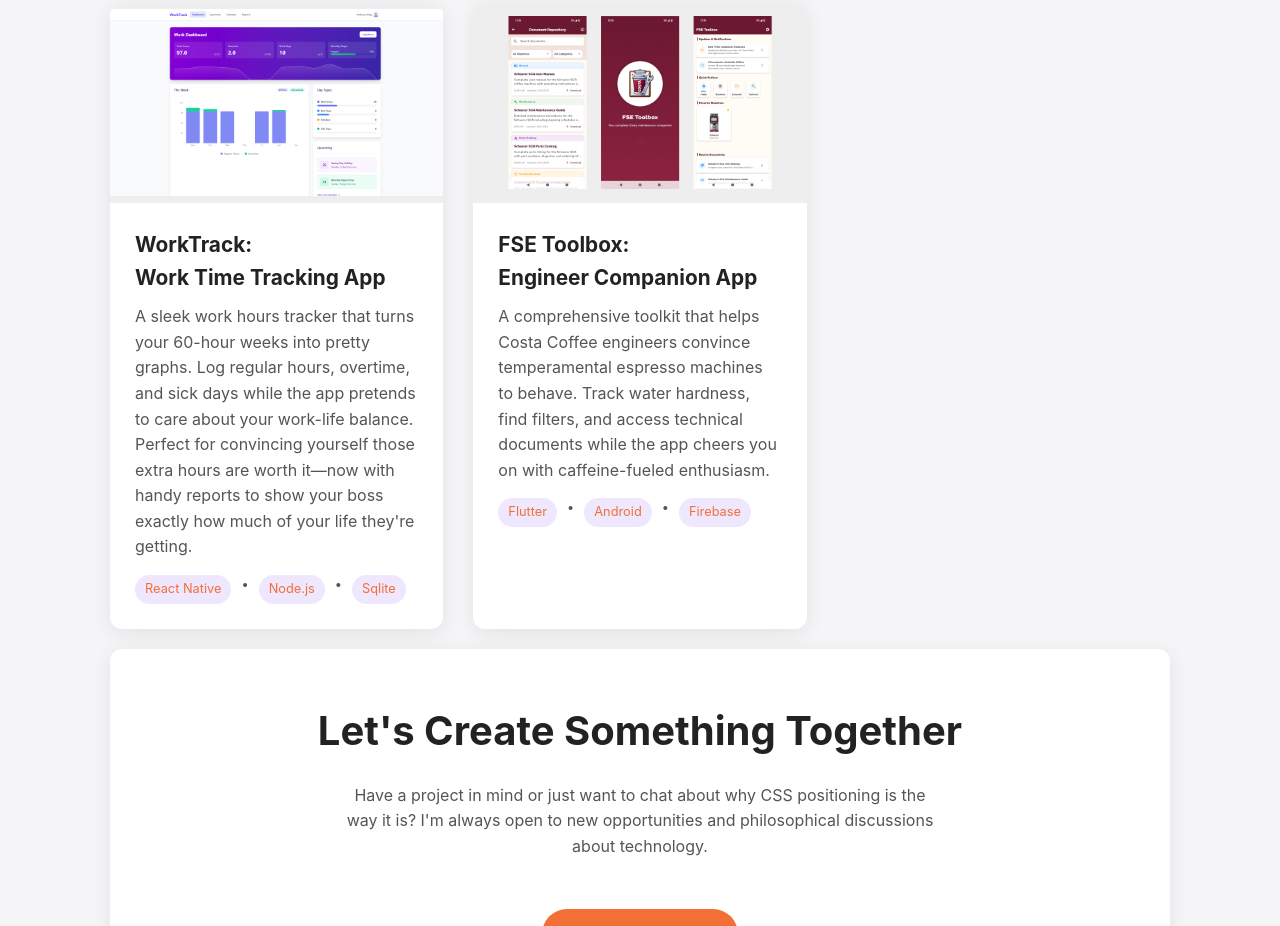
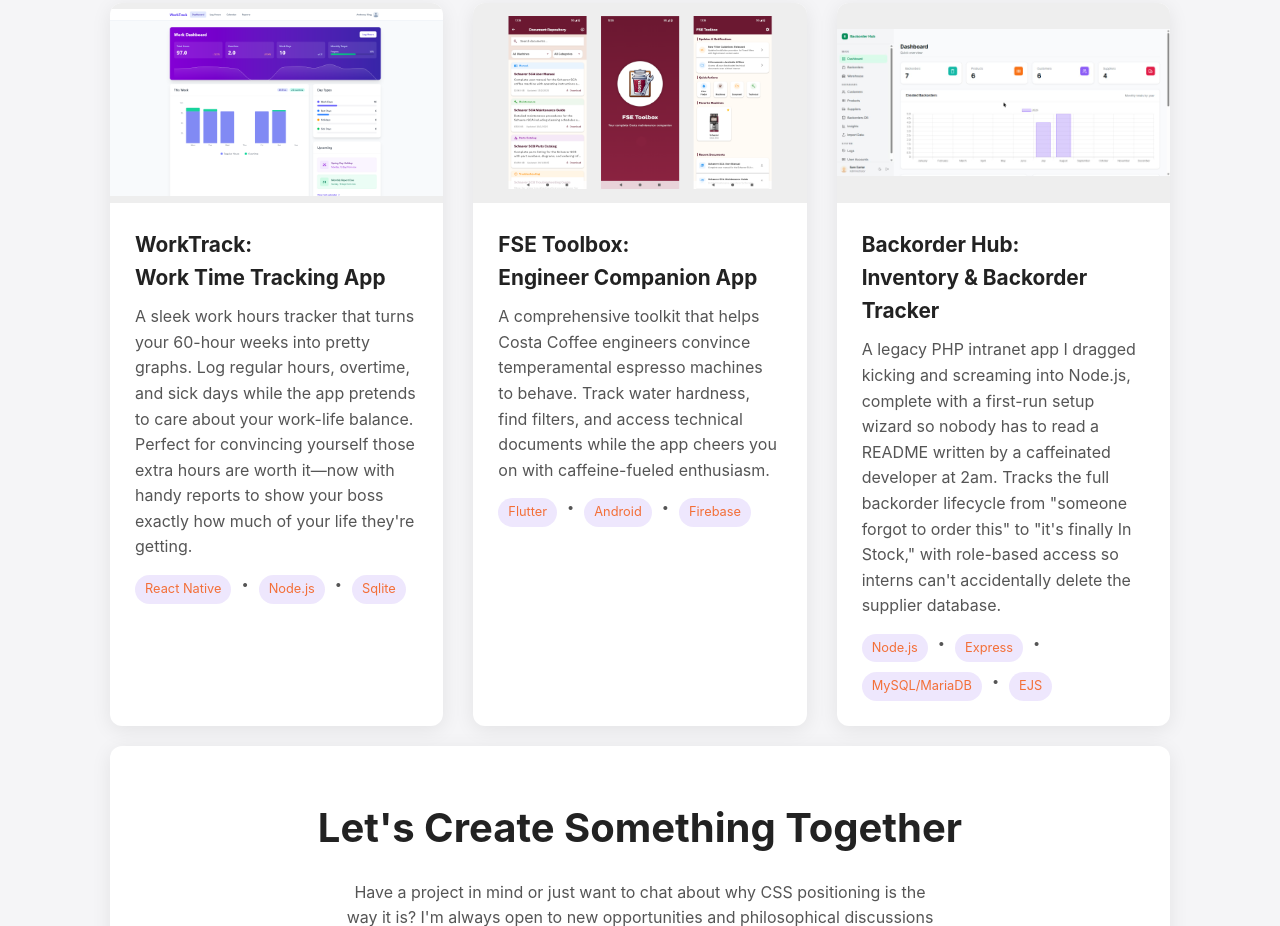
Before and after one commit to Ajking11/profile, a plain HTML site: page index.html in a window 1280 px wide. Shown: the part 2064-2990 px from the top of the page. Drawn offline with Linux system fonts and the light colour scheme.

Commit message:
Add Backorder Hub project card

```diff
--- a/index.html
+++ b/index.html
@@ -149,6 +149,22 @@
                     </div>
                 </div>
             </div>
+
+            <div class="project-card">
+                <div class="project-img">
+                    <img src="assets/BackorderHub.jpg" alt="Backorder Hub Dashboard">
+                </div>
+                <div class="project-content">
+                    <h3 class="project-title">Backorder Hub:<br> Inventory & Backorder Tracker</h3>
+                    <p class="project-desc">A legacy PHP intranet app I dragged kicking and screaming into Node.js, complete with a first-run setup wizard so nobody has to read a README written by a caffeinated developer at 2am. Tracks the full backorder lifecycle from "someone forgot to order this" to "it's finally In Stock," with role-based access so interns can't accidentally delete the supplier database.</p>
+                    <div class="tech-stack">
+                        <span class="skill-tag">Node.js</span> •
+                        <span class="skill-tag">Express</span> •
+                        <span class="skill-tag">MySQL/MariaDB</span> •
+                        <span class="skill-tag">EJS</span>
+                    </div>
+                </div>
+            </div>
             <!--
             <div class="project-card">
                 <div class="project-img">🛒</div>
```
